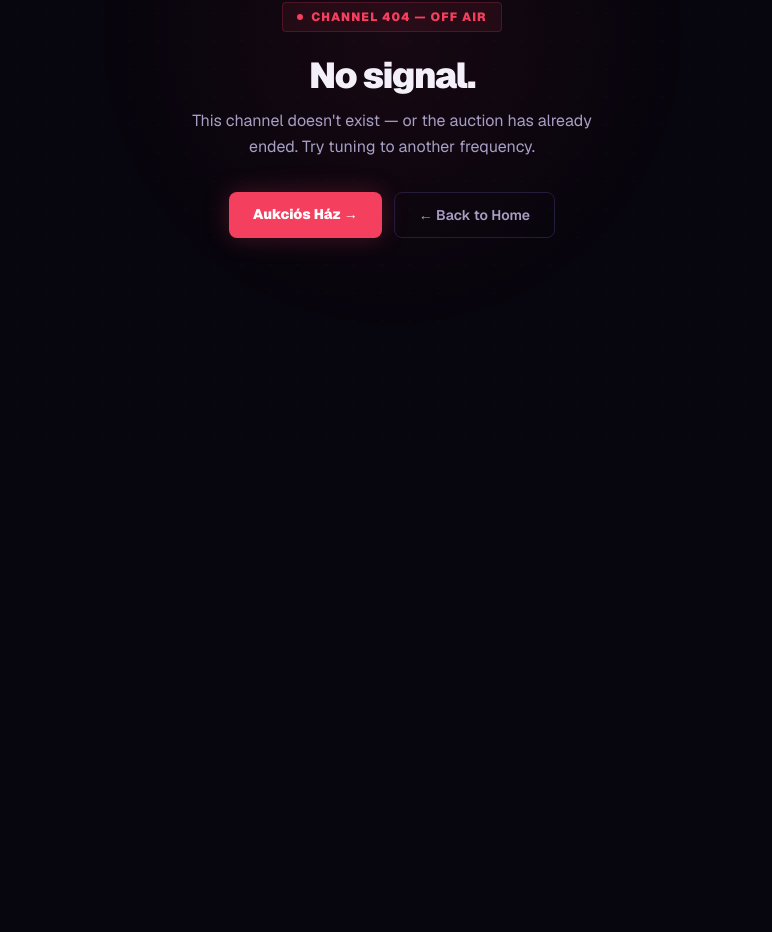
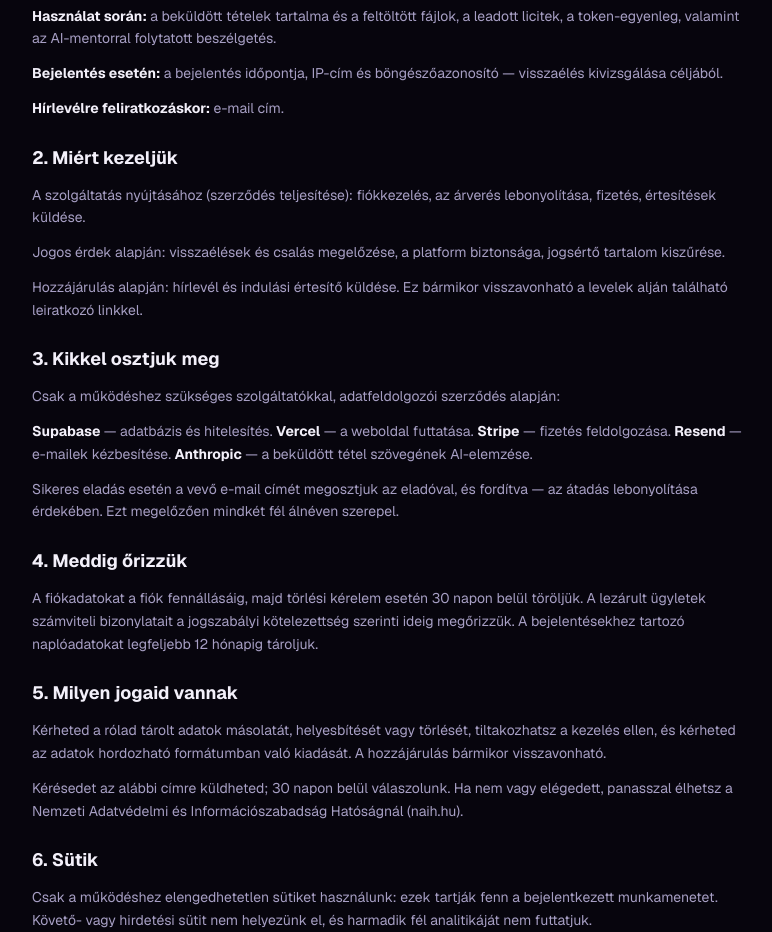
Before and after one commit to bidvip/bidvip, a Next.js app: page /adatvedelem in a window 1280 px wide. Before the commit this address had no page. Shown: the part 365-1297 px from the top of the page, without its empty margins (248-1020 px from the left). Before the commit the page ends 800 px from the top, so only its background shows below. Built offline with nearby package versions, Linux system fonts and the light colour scheme.

Commit message:
auto-deploy

```diff
--- /dev/null
+++ b/app/adatvedelem/page.tsx
@@ -0,0 +1,104 @@
+import type { Metadata } from 'next'
+import JogiOldal, { Szakasz } from '@/app/components/JogiOldal'
+
+export const metadata: Metadata = {
+  title: 'Adatvédelmi tájékoztató — BidVip',
+  description: 'Hogyan kezeli a BidVip a felhasználók személyes adatait.',
+}
+
+export default function Adatvedelem() {
+  return (
+    <JogiOldal cim="Adatvédelmi tájékoztató" frissitve="2026. augusztus 2.">
+
+      <Szakasz cim="1. Milyen adatokat kezelünk">
+        <p>
+          <strong style={{ color: 'var(--v-szoveg)' }}>Regisztrációkor:</strong> e-mail cím
+          és jelszó. A jelszót nem mi tároljuk, hanem a Supabase hitelesítési szolgáltatás,
+          titkosítva.
+        </p>
+        <p>
+          <strong style={{ color: 'var(--v-szoveg)' }}>Használat során:</strong> a beküldött
+          tételek tartalma és a feltöltött fájlok, a leadott licitek, a token-egyenleg,
+          valamint az AI-mentorral folytatott beszélgetés.
+        </p>
+        <p>
+          <strong style={{ color: 'var(--v-szoveg)' }}>Bejelentés esetén:</strong> a
+          bejelentés időpontja, IP-cím és böngészőazonosító — visszaélés kivizsgálása céljából.
+        </p>
+        <p>
+          <strong style={{ color: 'var(--v-szoveg)' }}>Hírlevélre feliratkozáskor:</strong> e-mail cím.
+        </p>
+      </Szakasz>
+
+      <Szakasz cim="2. Miért kezeljük">
+        <p>
+          A szolgáltatás nyújtásához (szerződés teljesítése): fiókkezelés, az árverés
+          lebonyolítása, fizetés, értesítések küldése.
+        </p>
+        <p>
+          Jogos érdek alapján: visszaélések és csalás megelőzése, a platform biztonsága,
+          jogsértő tartalom kiszűrése.
+        </p>
+        <p>
+          Hozzájárulás alapján: hírlevél és indulási értesítő küldése. Ez bármikor
+          visszavonható a levelek alján található leiratkozó linkkel.
+        </p>
+      </Szakasz>
+
+      <Szakasz cim="3. Kikkel osztjuk meg">
+        <p>
+          Csak a működéshez szükséges szolgáltatókkal, adatfeldolgozói szerződés alapján:
+        </p>
+        <p>
+          <strong style={{ color: 'var(--v-szoveg)' }}>Supabase</strong> — adatbázis és
+          hitelesítés. <strong style={{ color: 'var(--v-szoveg)' }}>Vercel</strong> —
+          a weboldal futtatása. <strong style={{ color: 'var(--v-szoveg)' }}>Stripe</strong> —
+          fizetés feldolgozása. <strong style={{ color: 'var(--v-szoveg)' }}>Resend</strong> —
+          e-mailek kézbesítése. <strong style={{ color: 'var(--v-szoveg)' }}>Anthropic</strong> —
+          a beküldött tétel szövegének AI-elemzése.
+        </p>
+        <p>
+          Sikeres eladás esetén a vevő e-mail címét megosztjuk az eladóval, és fordítva —
+          az átadás lebonyolítása érdekében. Ezt megelőzően mindkét fél álnéven szerepel.
+        </p>
+      </Szakasz>
+
+      <Szakasz cim="4. Meddig őrizzük">
+        <p>
+          A fiókadatokat a fiók fennállásáig, majd törlési kérelem esetén 30 napon belül
+          töröljük. A lezárult ügyletek számviteli bizonylatait a jogszabályi kötelezettség
+          szerinti ideig megőrizzük. A bejelentésekhez tartozó naplóadatokat legfeljebb
+          12 hónapig tároljuk.
+        </p>
+      </Szakasz>
+
+      <Szakasz cim="5. Milyen jogaid vannak">
+        <p>
+          Kérheted a rólad tárolt adatok másolatát, helyesbítését vagy törlését, tiltakozhatsz
+          a kezelés ellen, és kérheted az adatok hordozható formátumban való kiadását.
+          A hozzájárulás bármikor visszavonható.
+        </p>
+        <p>
+          Kérésedet az alábbi címre küldheted; 30 napon belül válaszolunk. Ha nem vagy
+          elégedett, panasszal élhetsz a Nemzeti Adatvédelmi és Információszabadság
+          Hatóságnál (naih.hu).
+        </p>
+      </Szakasz>
+
+      <Szakasz cim="6. Sütik">
+        <p>
+          Csak a működéshez elengedhetetlen sütiket használunk: ezek tartják fenn a
+          bejelentkezett munkamenetet. Követő- vagy hirdetési sütit nem helyezünk el,
+          és harmadik fél analitikáját nem futtatjuk.
+        </p>
+      </Szakasz>
+
+      <Szakasz cim="7. Kapcsolat">
+        <p>
+          Adatvédelmi kérdések: <span style={{ color: 'var(--v-lila-2)' }}>info.webbloki@gmail.com</span>
+        </p>
+      </Szakasz>
+
+    </JogiOldal>
+  )
+}
```
